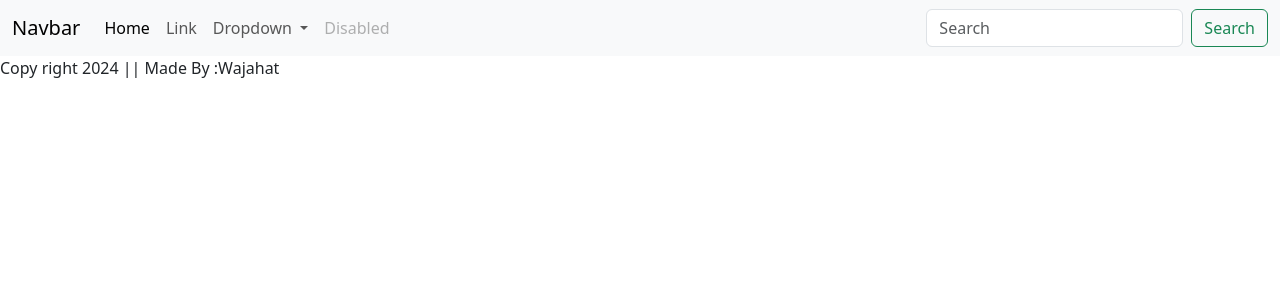
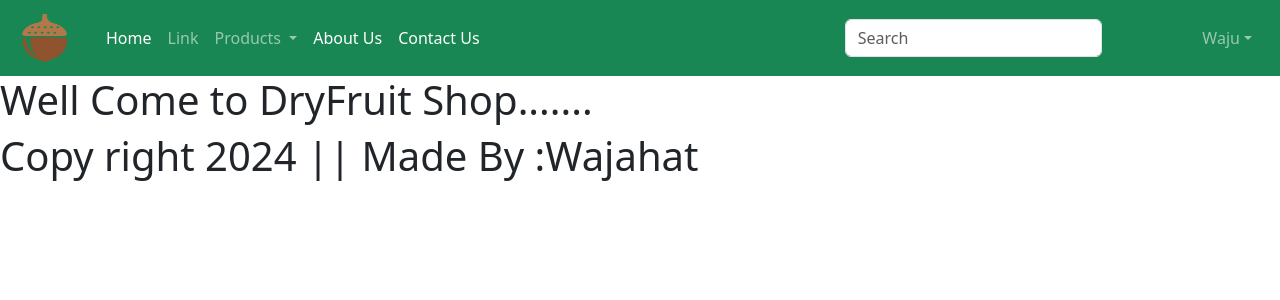
Before and after one commit to Wajahat-Infinity/dryFrruitShop, a Django app: page / in a window 1280 px wide. Shown: the top 300 px of the page. Run offline with Django 5.2, Linux system fonts and the light colour scheme.

Commit message:
2nd day commits

```diff
--- a/app/templates/app/base.html
+++ b/app/templates/app/base.html
@@ -14,9 +14,11 @@
 <body>
     {% comment %} <p>RABI ZIDNI ELMA</p> {% endcomment %}
   {% comment %} <p> Ameeeeeeeen</p> {% endcomment %}
-    <nav class="navbar navbar-expand-lg bg-body-tertiary">
+    <nav class="navbar navbar-expand-lg navbar-dark bg-success">
         <div class="container-fluid">
-          <a class="navbar-brand" href="#">Navbar</a>
+          <a class="navbar-brand" href="#">
+            <img src = "{% static 'app/images/ORGANIC4.png' %}" width="70" height="50" />
+          </a>
           <button class="navbar-toggler" type="button" data-bs-toggle="collapse" data-bs-target="#navbarSupportedContent" aria-controls="navbarSupportedContent" aria-expanded="false" aria-label="Toggle navigation">
             <span class="navbar-toggler-icon"></span>
           </button>
@@ -30,24 +32,45 @@
               </li>
               <li class="nav-item dropdown">
                 <a class="nav-link dropdown-toggle" href="#" role="button" data-bs-toggle="dropdown" aria-expanded="false">
-                  Dropdown
+                  Products
                 </a>
                 <ul class="dropdown-menu">
-                  <li><a class="dropdown-item" href="#">Action</a></li>
-                  <li><a class="dropdown-item" href="#">Another action</a></li>
-                  <li><hr class="dropdown-divider"></li>
-                  <li><a class="dropdown-item" href="#">Something else here</a></li>
+                  <li><a class="dropdown-item" href="#">Apricot(dried)</a></li>
+                  <li><a class="dropdown-item" href="#">Wall Nut</a></li>
+                  <li><a class="dropdown-item" href="#">MalBerry(dried)</a></li>
+                  <li><a class="dropdown-item" href="#">Cherry(dried)</a></li>
+                  <li><a class="dropdown-item" href="#">Kishmish</a></li>
+                  <li><a class="dropdown-item" href="#">Pistachio</a></li>
+
                 </ul>
               </li>
               <li class="nav-item">
-                <a class="nav-link disabled" aria-disabled="true">Disabled</a>
+                <a class="nav-link text-white">About Us</a>
+              </li>
+              <li class="nav-item">
+                <a class="nav-link text-white">Contact Us</a>
               </li>
             </ul>
             <form class="d-flex" role="search">
               <input class="form-control me-2" type="search" placeholder="Search" aria-label="Search">
               <button class="btn btn-outline-success" type="submit">Search</button>
             </form>
+
           </div>
+          <ul class="navbar-nav me-auto mb-2 mb-lg-0">
+            <li class="nav-item dropdown mx-2">
+              <a class="nav-link dropdown-toggle text_white" href="#" id="profileDropdown" role="button" data-bs-toggle="dropdown" aria-expanded="false"">Waju</a>
+              <ul class="dropdown-menu"  aria-labelledby="profileDropdown">
+                <li><a class="dropdown-item" href="#">Profile</a></li>
+                <li><a class="dropdown-item" href="#">Order</a></li>
+                <li><a class="dropdown-item" href="#">Change Password</a></li>
+                <li><a class="dropdown-item" href="#">LogOut</a></li>
+
+
+            </ul>
+            </li>
+          </ul>
+
         </div>
       </nav>
 
--- a/app/views.py
+++ b/app/views.py
@@ -2,4 +2,4 @@ from django.shortcuts import render
 
 # Create your views here.
 def home(request):
-    return render(request,"app/base.html")
+    return render(request,"app/home.html")
```
Also changed, not shown: app/static/app/images/14.png (added), app/static/app/images/ORGANIC.png (added), app/static/app/images/ORGANIC1.png (added), app/static/app/images/ORGANIC2.png (added), app/static/app/images/ORGANIC4.png (added), app/static/app/images/lg1.png (added), app/static/app/images/logo.png (added), app/static/app/images/logo1.png (added), app/static/app/images/logo12.png (added), app/static/app/images/logo2.png (added), app/static/app/images/logo5.png (added).
